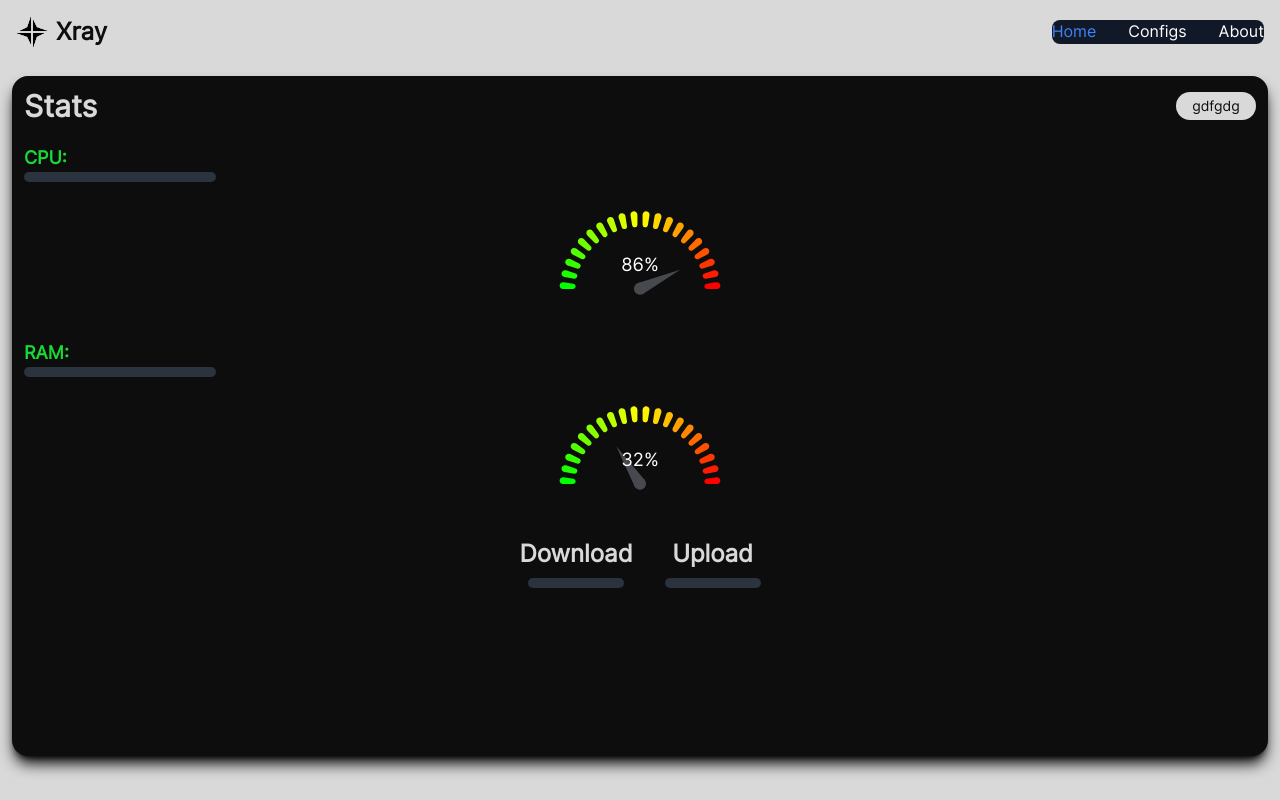
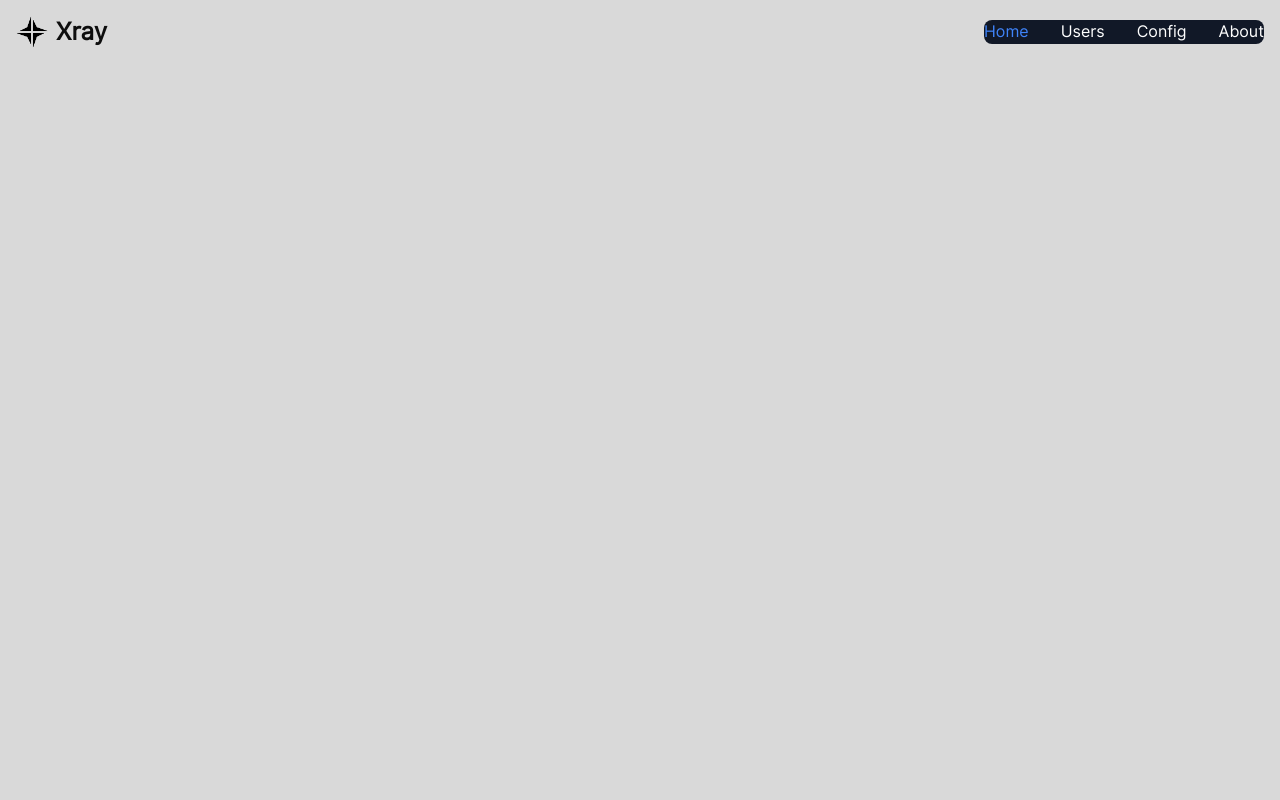
Before and after one commit to lilendian0x00/xray-manager, a React (Create React App) app: page / in a window 1280 px wide. Built offline with nearby package versions, Linux system fonts and the light colour scheme.

Commit message:
added some other routes

```diff
--- a/src/App.jsx
+++ b/src/App.jsx
@@ -4,6 +4,9 @@ import Navbar from './Components/Navbar/Navbar';
 import { AnimatePresence } from 'framer-motion';
 import { Route, Routes } from 'react-router-dom';
 import Home from './Components/Home/Home';
+import Users from './Components/Users/Users';
+import Config from './Components/Config/Config';
+import About from './Components/About/About';
 
 function App() {
   return (
@@ -11,7 +14,10 @@ function App() {
       <Navbar />
       <AnimatePresence mode='wait'>
         <Routes>
-          <Route path="/" element={<Home />} />
+          <Route path="/home" element={<Home />} />
+          <Route path="/users" element={<Users />} />
+          <Route path="/config" element={<Config />} />
+          <Route path="/about" element={<About />} />
         </Routes>
       </AnimatePresence>
     </div>
--- /dev/null
+++ b/src/Components/About/About.jsx
@@ -0,0 +1,10 @@
+import React, {useState, useEffect} from 'react'
+import './About.scss'
+
+function About() {
+  return (
+    <div>About</div>
+  )
+}
+
+export default About
--- /dev/null
+++ b/src/Components/Config/Config.jsx
@@ -0,0 +1,10 @@
+import React, {useState, useEffect} from 'react'
+
+
+function Config() {
+  return (
+    <div>Config</div>
+  )
+}
+
+export default Config
--- a/src/Components/Navbar/Navbar.jsx
+++ b/src/Components/Navbar/Navbar.jsx
@@ -2,19 +2,21 @@ import React, { useState } from 'react'
 import { Link } from 'react-router-dom';
 import './Navbar.scss'
 import logo from '../../assets/images/xray.png';
+import { CSSTransition } from "react-transition-group";
 
 function Navbar(props) {
   const [isMenuOpen, setMenu] = useState(false)
-  const showMenu = (isMenuOpen) ? "block" : "hidden" ;
+  const showMenu = (isMenuOpen) ? "block" : "hidden";
   return (
     <nav>
       <div className="dark max-w-screen-xl flex flex-wrap items-center justify-between mx-auto p-4">
+
           <a href="/" className="flex items-center">
             <img src={logo} className="h-8 mr-2" alt="Xray Logo" />
             <span className="self-center text-2xl font-semibold whitespace-nowrap dark:text-[var(--wash-black)]">Xray</span>
           </a>
 
-        <button type="button" onClick={()=>{setMenu(!isMenuOpen)}} className="inline-flex items-center p-2 w-10 h-10 justify-center text-sm text-[var(--goblin-green)] rounded-lg md:hidden hover:bg-gray-100 focus:outline-none focus:ring-2 focus:ring-[var(--goblin-green)] dark:text-[var(--wash-black)] dark:hover:bg-[var(--lex-green)] dark:focus:var(--lex-green)" aria-controls="navbar-default" aria-expanded="false">
+          <button type="button" onClick={() => { setMenu(!isMenuOpen) }} className="inline-flex items-center p-2 w-10 h-10 justify-center text-sm text-[var(--goblin-green)] rounded-lg md:hidden hover:bg-gray-100 focus:outline-none focus:ring-2 focus:ring-[var(--goblin-green)] dark:text-[var(--wash-black)] dark:hover:bg-[var(--lex-green)] dark:focus:var(--lex-green)" aria-controls="navbar-default" aria-expanded="false">
             <span className="sr-only">Open main menu</span>
             <svg className="w-5 h-5" aria-hidden="true" xmlns="http://www.w3.org/2000/svg" fill="none" viewBox="0 0 17 14">
               <path stroke="currentColor" strokeLinecap="round" strokeLinejoin="round" strokeWidth="2" d="M1 1h15M1 7h15M1 13h15" />
@@ -24,12 +26,15 @@ function Navbar(props) {
           <div className={"w-full md:block md:w-auto " + showMenu} id="navbar-default">
             <ul className="font-medium flex flex-col p-4 md:p-0 mt-4 border border-gray-100 rounded-lg bg-gray-50 md:flex-row md:space-x-8 md:mt-0 md:border-0 md:bg-white dark:bg-[var(--wash-black)] md:dark:bg-gray-900 dark:border-gray-700">
               <li>
-              <Link to="/" className="block py-2 pl-3 pr-4 text-white bg-[var(--goblin-green)] rounded md:bg-transparent md:text-blue-700 md:p-0 dark:text-white md:dark:text-blue-500" aria-current="page">Home</Link>
+                <Link to="/home" className="block py-2 pl-3 pr-4 text-white bg-[var(--goblin-green)] rounded md:bg-transparent md:text-blue-700 md:p-0 dark:text-white md:dark:text-blue-500" aria-current="page">Home</Link>
               </li>
 
+              <li>
+                <Link to="/users" className="block py-2 pl-3 pr-4 text-gray-900 rounded hover:bg-gray-100 md:hover:bg-transparent md:border-0 md:hover:text-blue-700 md:p-0 dark:text-white md:dark:hover:text-blue-500 dark:hover:bg-gray-700 dark:hover:text-white md:dark:hover:bg-transparent">Users</Link>
+              </li>
 
               <li>
-              <Link to="/configs" className="block py-2 pl-3 pr-4 text-gray-900 rounded hover:bg-gray-100 md:hover:bg-transparent md:border-0 md:hover:text-blue-700 md:p-0 dark:text-white md:dark:hover:text-blue-500 dark:hover:bg-gray-700 dark:hover:text-white md:dark:hover:bg-transparent">Configs</Link>
+                <Link to="/config" className="block py-2 pl-3 pr-4 text-gray-900 rounded hover:bg-gray-100 md:hover:bg-transparent md:border-0 md:hover:text-blue-700 md:p-0 dark:text-white md:dark:hover:text-blue-500 dark:hover:bg-gray-700 dark:hover:text-white md:dark:hover:bg-transparent">Config</Link>
               </li>
 
               <li>
--- /dev/null
+++ b/src/Components/Users/Users.jsx
@@ -0,0 +1,10 @@
+import React, {useState, useEffect} from 'react'
+import './Users.scss'
+
+function Users() {
+  return (
+    <div>Users</div>
+  )
+}
+
+export default Users
```
Also changed, not shown: src/Components/About/About.scss (added), src/Components/Config/Config.scss (added), src/Components/Users/Users.scss (added). Lines whose indentation alone changed are shown as unchanged.
